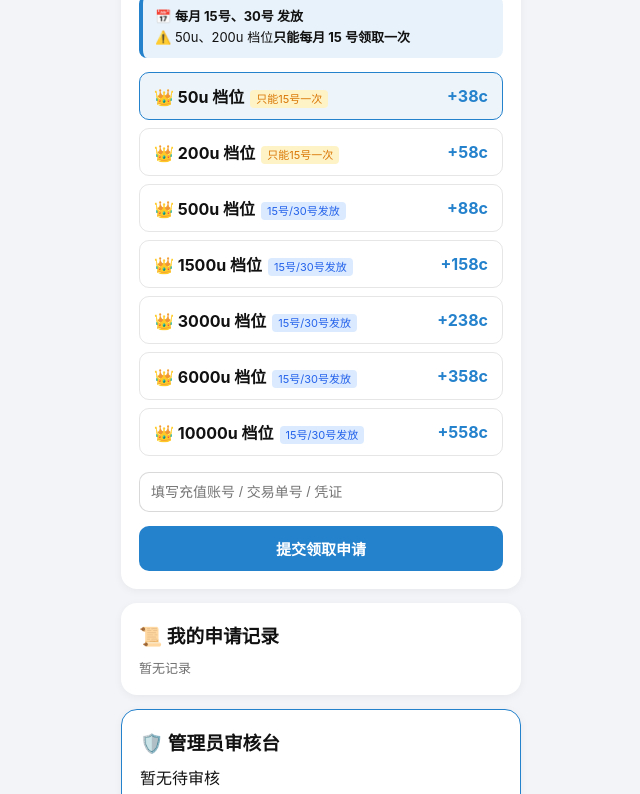
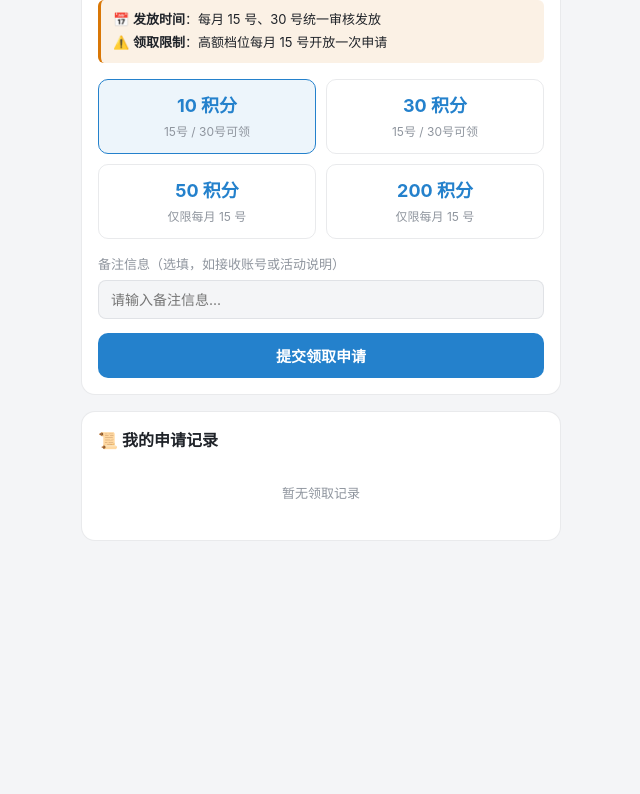
Before and after one commit to Ysezzz8/tg-recharge-app, a website: page index.html in a window 1280 px wide. Shown: the part 231-1025 px from the top of the page, without its empty margins (319-959 px from the left). After the commit the page ends 804 px from the top, so only its background shows below. Drawn offline with Linux system fonts and the light colour scheme.

Commit message:
Refactor index.html for improved structure and clarity

```diff
--- a/index.html
+++ b/index.html
@@ -1,157 +1,383 @@
 <!DOCTYPE html>
 <html lang="zh-CN">
 <head>
-  <meta charset="UTF-8">
-  <meta name="viewport" content="width=device-width, initial-scale=1.0, maximum-scale=1.0, user-scalable=no">
-  <title>🌐 每个月活跃充值</title>
+  <meta charset="UTF-8" />
+  <meta name="viewport" content="width=device-width, initial-scale=1.0, maximum-scale=1.0, user-scalable=no" />
+  <title>月度活跃奖励中心</title>
+  <!-- 引入 Telegram WebApp 官方 SDK -->
   <script src="https://telegram.org"></script>
   <style>
-    body { font-family: -apple-system, sans-serif; background: var(--tg-theme-bg-color, #f2f4f7); color: var(--tg-theme-text-color, #111); margin: 0; padding: 16px; display: flex; flex-direction: column; align-items: center; }
-    .card { background: var(--tg-theme-secondary-bg-color, #fff); border-radius: 16px; padding: 18px; width: 100%; max-width: 400px; box-sizing: border-box; margin-bottom: 14px; box-shadow: 0 2px 8px rgba(0,0,0,0.05); }
-    .points-num { font-size: 42px; font-weight: 800; color: var(--tg-theme-button-color, #2481cc); margin: 6px 0; text-align: center; }
-    .notice { background: rgba(36,129,204,0.1); border-left: 4px solid #2481cc; padding: 10px 12px; border-radius: 8px; font-size: 13px; line-height: 1.6; margin-bottom: 14px; }
-    .tier-item { display: flex; justify-content: space-between; align-items: center; padding: 11px 14px; border-radius: 10px; border: 1.5px solid rgba(128,128,128,0.2); margin-bottom: 8px; cursor: pointer; }
-    .tier-item.active { border-color: #2481cc; background: rgba(36,129,204,0.08); }
-    .tag { font-size: 11px; color: #d97706; background: #fef3c7; padding: 2px 6px; border-radius: 4px; margin-left: 6px; }
-    .tag.normal { color: #2563eb; background: #dbeafe; }
-    input { width: 100%; padding: 11px; margin: 8px 0 14px; border: 1px solid rgba(128,128,128,0.3); border-radius: 10px; box-sizing: border-box; font-size: 14px; background: var(--tg-theme-bg-color, #fff); color: var(--tg-theme-text-color, #000); }
-    button { background: var(--tg-theme-button-color, #2481cc); color: var(--tg-theme-button-text-color, #fff); border: none; border-radius: 10px; padding: 12px; font-size: 15px; font-weight: bold; width: 100%; cursor: pointer; }
-    .record { font-size: 13px; padding: 9px 0; border-bottom: 1px dashed rgba(128,128,128,0.2); display: flex; justify-content: space-between; align-items: center; }
-    .badge { padding: 3px 8px; border-radius: 6px; font-size: 11px; font-weight: bold; }
-    .pending { background: #fff3cd; color: #856404; } .approved { background: #d4edda; color: #155724; } .rejected { background: #f8d7da; color: #721c24; }
+    :root {
+      --bg-color: var(--tg-theme-bg-color, #f4f5f7);
+      --card-bg: var(--tg-theme-secondary-bg-color, #ffffff);
+      --text-color: var(--tg-theme-text-color, #1f2329);
+      --hint-color: var(--tg-theme-hint-color, #8f959e);
+      --btn-color: var(--tg-theme-button-color, #2481cc);
+      --btn-text: var(--tg-theme-button-text-color, #ffffff);
+      --border-color: rgba(143, 149, 158, 0.2);
+    }
+
+    * {
+      box-sizing: border-box;
+      margin: 0;
+      padding: 0;
+      font-family: -apple-system, BlinkMacSystemFont, "Segoe UI", Roboto, Helvetica, Arial, sans-serif;
+    }
+
+    body {
+      background-color: var(--bg-color);
+      color: var(--text-color);
+      padding: 16px;
+      line-height: 1.5;
+    }
+
+    .container {
+      max-width: 480px;
+      margin: 0 auto;
+    }
+
+    /* 顶部用户信息卡片 */
+    .header-card {
+      background: linear-gradient(135deg, #2481cc 0%, #1a66a8 100%);
+      color: #ffffff;
+      border-radius: 16px;
+      padding: 20px;
+      margin-bottom: 16px;
+      box-shadow: 0 4px 12px rgba(36, 129, 204, 0.2);
+    }
+
+    .user-row {
+      display: flex;
+      justify-content: space-between;
+      align-items: center;
+      margin-bottom: 12px;
+    }
+
+    .user-name {
+      font-size: 16px;
+      font-weight: 600;
+    }
+
+    .user-id {
+      font-size: 12px;
+      background: rgba(255, 255, 255, 0.2);
+      padding: 2px 8px;
+      border-radius: 12px;
+    }
+
+    .points-label {
+      font-size: 13px;
+      opacity: 0.85;
+    }
+
+    .points-value {
+      font-size: 32px;
+      font-weight: 700;
+      margin-top: 2px;
+    }
+
+    /* 通用卡片样式 */
+    .card {
+      background-color: var(--card-bg);
+      border-radius: 14px;
+      padding: 16px;
+      margin-bottom: 16px;
+      border: 1px solid var(--border-color);
+    }
+
+    .card-title {
+      font-size: 16px;
+      font-weight: 600;
+      margin-bottom: 12px;
+      display: flex;
+      align-items: center;
+      gap: 6px;
+    }
+
+    /* 规则提示框 */
+    .notice-box {
+      background-color: rgba(217, 119, 6, 0.1);
+      border-left: 3px solid #d97706;
+      padding: 10px 12px;
+      border-radius: 6px;
+      font-size: 13px;
+      margin-bottom: 16px;
+    }
+
+    .notice-box p {
+      margin-bottom: 4px;
+    }
+
+    .notice-box p:last-child {
+      margin-bottom: 0;
+    }
+
+    /* 档位选择网格 */
+    .tier-grid {
+      display: grid;
+      grid-template-columns: repeat(2, 1fr);
+      gap: 10px;
+      margin-bottom: 16px;
+    }
+
+    .tier-item {
+      border: 1.5px solid var(--border-color);
+      border-radius: 10px;
+      padding: 12px;
+      text-align: center;
+      cursor: pointer;
+      transition: all 0.2s ease;
+    }
+
+    .tier-item.active {
+      border-color: var(--btn-color);
+      background-color: rgba(36, 129, 204, 0.08);
+    }
+
+    .tier-amount {
+      font-size: 18px;
+      font-weight: 700;
+      color: var(--btn-color);
+    }
+
+    .tier-desc {
+      font-size: 12px;
+      color: var(--hint-color);
+      margin-top: 4px;
+    }
+
+    /* 表单输入框 */
+    .input-group {
+      margin-bottom: 14px;
+    }
+
+    .input-group label {
+      display: block;
+      font-size: 13px;
+      color: var(--hint-color);
+      margin-bottom: 6px;
+    }
+
+    .input-group input {
+      width: 100%;
+      padding: 10px 12px;
+      border-radius: 8px;
+      border: 1px solid var(--border-color);
+      background-color: var(--bg-color);
+      color: var(--text-color);
+      font-size: 14px;
+      outline: none;
+    }
+
+    .input-group input:focus {
+      border-color: var(--btn-color);
+    }
+
+    /* 主按钮 */
+    .submit-btn {
+      width: 100%;
+      padding: 12px;
+      border: none;
+      border-radius: 10px;
+      background-color: var(--btn-color);
+      color: var(--btn-text);
+      font-size: 15px;
+      font-weight: 600;
+      cursor: pointer;
+      transition: opacity 0.2s;
+    }
+
+    .submit-btn:active {
+      opacity: 0.8;
+    }
+
+    /* 申请记录列表 */
+    .record-empty {
+      text-align: center;
+      color: var(--hint-color);
+      font-size: 13px;
+      padding: 20px 0;
+    }
+
+    .record-item {
+      display: flex;
+      justify-content: space-between;
+      align-items: center;
+      padding: 12px 0;
+      border-bottom: 1px solid var(--border-color);
+    }
+
+    .record-item:last-child {
+      border-bottom: none;
+      padding-bottom: 0;
+    }
+
+    .record-info-title {
+      font-size: 14px;
+      font-weight: 600;
+    }
+
+    .record-info-time {
+      font-size: 12px;
+      color: var(--hint-color);
+      margin-top: 2px;
+    }
+
+    .status-badge {
+      font-size: 12px;
+      padding: 3px 8px;
+      border-radius: 6px;
+      background-color: rgba(217, 119, 6, 0.12);
+      color: #d97706;
+      font-weight: 500;
+    }
   </style>
 </head>
 <body>
-  <div class="card" style="text-align:center;">
-    <div id="userName" style="font-weight:bold;">连接中...</div>
-    <div class="points-num"><span id="pointsDisplay">0</span><span style="font-size:18px;">c</span></div>
-    <div id="userIdDisplay" style="font-size:12px;opacity:0.7;">ID: --</div>
+  <div class="container">
+    <!-- 顶部积分与账户概览 -->
+    <div class="header-card">
+      <div class="user-row">
+        <span class="user-name" id="userName">未连接 Telegram</span>
+        <span class="user-id" id="userId">ID: --</span>
+      </div>
+      <div class="points-label">当前可用活跃积分</div>
+      <div class="points-value" id="userPoints">0 积分</div>
+    </div>
+
+    <!-- 奖励领取申请区 -->
+    <div class="card">
+      <div class="card-title">🎁 月度活跃奖励领取</div>
+
+      <div class="notice-box">
+        <p>📅 <strong>发放时间</strong>：每月 15 号、30 号统一审核发放</p>
+        <p>⚠️ <strong>领取限制</strong>：高额档位每月 15 号开放一次申请</p>
+      </div>
+
+      <div class="tier-grid" id="tierGrid">
+        <div class="tier-item active" data-tier="基础活跃档 (10 积分)">
+          <div class="tier-amount">10 积分</div>
+          <div class="tier-desc">15号 / 30号可领</div>
+        </div>
+        <div class="tier-item" data-tier="进阶活跃档 (30 积分)">
+          <div class="tier-amount">30 积分</div>
+          <div class="tier-desc">15号 / 30号可领</div>
+        </div>
+        <div class="tier-item" data-tier="高级活跃档 (50 积分)">
+          <div class="tier-amount">50 积分</div>
+          <div class="tier-desc">仅限每月 15 号</div>
+        </div>
+        <div class="tier-item" data-tier="尊享活跃档 (200 积分)">
+          <div class="tier-amount">200 积分</div>
+          <div class="tier-desc">仅限每月 15 号</div>
+        </div>
+      </div>
+
+      <div class="input-group">
+        <label for="remarkInput">备注信息（选填，如接收账号或活动说明）</label>
+        <input type="text" id="remarkInput" placeholder="请输入备注信息..." />
+      </div>
+
+      <button class="submit-btn" id="submitBtn">提交领取申请</button>
+    </div>
+
+    <!-- 申请记录 -->
+    <div class="card">
+      <div class="card-title">📜 我的申请记录</div>
+      <div id="recordList">
+        <div class="record-empty">暂无领取记录</div>
+      </div>
+    </div>
   </div>
-  <div class="card">
-    <h3 style="margin:0 0 12px;">🌐 每个月活跃充值</h3>
-    <div class="notice">📅 <b>每月 15号、30号 发放</b><br>⚠️ 50u、200u 档位<b>只能每月 15 号领取一次</b></div>
-    <div id="tierList"></div>
-    <input type="text" id="orderNoteInput" placeholder="填写充值账号 / 交易单号 / 凭证">
-    <button id="submitBtn" onclick="submitClaim()">提交领取申请</button>
-  </div>
-  <div class="card">
-    <h3 style="margin:0 0 10px;">📜 我的申请记录</h3>
-    <div id="myClaimsList" style="font-size:13px;opacity:0.6;">暂无记录</div>
-  </div>
-  <div class="card" id="adminPanel" style="display:none; border:1.5px solid #2481cc;">
-    <h3 style="margin:0 0 10px;">🛡️ 管理员审核台</h3>
-    <div id="pendingList" style="margin-bottom:16px;">暂无待审核</div>
-    <h3 style="margin:0 0 8px;">🛠️ 手动增减 c 币</h3>
-    <input type="number" id="targetIdInput" placeholder="目标用户 ID">
-    <input type="number" id="amountInput" placeholder="数量（负数扣除）">
-    <button onclick="manualAdd()">确认调整</button>
-  </div>
+
   <script>
-    const tg = window.Telegram?.WebApp; if (tg) tg.expand();
-    const ADMIN_ID = 8522211759;
-    const BOT_TOKEN = '9267340308:AAF-HyhX0Fa_UnvLFmpPbzO22jRmcJGTMH4';
-    const TIERS = [
-      { id: 'u50',    name: '👑 50u 档位',    reward: 38,  only15th: true,  note: '只能15号一次' },
-      { id: 'u200',   name: '👑 200u 档位',   reward: 58,  only15th: true,  note: '只能15号一次' },
-      { id: 'u500',   name: '👑 500u 档位',   reward: 88,  only15th: false, note: '15号/30号发放' },
-      { id: 'u1500',  name: '👑 1500u 档位',  reward: 158, only15th: false, note: '15号/30号发放' },
-      { id: 'u3000',  name: '👑 3000u 档位',  reward: 238, only15th: false, note: '15号/30号发放' },
-      { id: 'u6000',  name: '👑 6000u 档位',  reward: 358, only15th: false, note: '15号/30号发放' },
-      { id: 'u10000', name: '👑 10000u 档位', reward: 558, only15th: false, note: '15号/30号发放' }
-    ];
-    let selectedTierId = 'u50';
-    let currentUser = tg?.initDataUnsafe?.user || { id: 8522211759, first_name: '管理员' };
+    // 1. 初始化 Telegram Mini App
+    const tg = window.Telegram?.WebApp;
+    let currentUserId = "guest";
 
-    function getDB() {
-      return JSON.parse(localStorage.getItem('tg_recharge_db') || '{"users":{},"claims":[]}');
+    if (tg) {
+      tg.ready();
+      tg.expand();
+      const user = tg.initDataUnsafe?.user;
+      if (user) {
+        currentUserId = String(user.id);
+        const fullName = [user.first_name, user.last_name].filter(Boolean).join(" ");
+        document.getElementById("userName").textContent = fullName || user.username || "Telegram 用户";
+        document.getElementById("userId").textContent = `ID: ${user.id}`;
+      }
     }
-    function saveDB(db) {
-      localStorage.setItem('tg_recharge_db', JSON.stringify(db));
-    }
-    function selectTier(id) {
-      selectedTierId = id;
-      document.querySelectorAll('.tier-item').forEach(el => el.classList.toggle('active', el.dataset.id === id));
-    }
-    function render() {
-      document.getElementById('userName').innerText = '你好，' + currentUser.first_name;
-      document.getElementById('userIdDisplay').innerText = '我的 ID: ' + currentUser.id;
-      const db = getDB();
-      document.getElementById('pointsDisplay').innerText = db.users[currentUser.id] || 0;
 
-      document.getElementById('tierList').innerHTML = TIERS.map(t => `
-        <div class="tier-item ${t.id === selectedTierId ? 'active' : ''}" data-id="${t.id}" onclick="selectTier('${t.id}')">
-          <div><b>${t.name}</b><span class="tag ${t.only15th ? '' : 'normal'}">${t.note}</span></div>
-          <b style="color:#2481cc;">+${t.reward}c</b>
-        </div>`).join('');
+    // 2. 档位选择交互
+    let selectedTier = "基础活跃档 (10 积分)";
+    const tierItems = document.querySelectorAll(".tier-item");
 
-      const myClaims = db.claims.filter(c => c.user_id === currentUser.id).reverse();
-      if (myClaims.length) {
-        const map = { pending: ['待发放', 'pending'], approved: ['已发放', 'approved'], rejected: ['已拒绝', 'rejected'] };
-        document.getElementById('myClaimsList').style.opacity = '1';
-        document.getElementById('myClaimsList').innerHTML = myClaims.map(c => `
-          <div class="record"><div><b>${c.tier_name}</b> (+${c.reward}c)<br><small>${c.note}</small></div>
-          <span class="badge ${map[c.status]}">${map[c.status]}</span></div>`).join('');
+    tierItems.forEach((item) => {
+      item.addEventListener("click", () => {
+        tierItems.forEach((el) => el.classList.remove("active"));
+        item.classList.add("active");
+        selectedTier = item.getAttribute("data-tier");
+      });
+    });
+
+    // 3. 读取与渲染本地记录
+    const STORAGE_KEY = `reward_records_${currentUserId}`;
+
+    function loadRecords() {
+      const raw = localStorage.getItem(STORAGE_KEY);
+      const records = raw ? JSON.parse(raw) : [];
+      const listEl = document.getElementById("recordList");
+
+      if (records.length === 0) {
+        listEl.innerHTML = `<div class="record-empty">暂无领取记录</div>`;
+        return;
       }
 
-      if (currentUser.id === ADMIN_ID) {
-        document.getElementById('adminPanel').style.display = 'block';
-        const pendings = db.claims.filter(c => c.status === 'pending');
-        document.getElementById('pendingList').innerHTML = pendings.length ? pendings.map(i => `
-          <div style="background:rgba(128,128,128,0.08);padding:10px;border-radius:8px;margin-bottom:8px;font-size:13px;">
-            <b>${i.first_name}</b> (${i.user_id}) 申请 <b>${i.tier_name}</b> (+${i.reward}c)<br>凭证：${i.note}
-            <div style="display:flex;gap:8px;margin-top:8px;">
-              <button style="padding:6px;font-size:12px;" onclick="review(${i.id},'approved')">✅ 通过发奖</button>
-              <button style="padding:6px;font-size:12px;background:#dc3545;" onclick="review(${i.id},'rejected')">❌ 拒绝</button>
+      listEl.innerHTML = records
+        .map(
+          (item) => `
+          <div class="record-item">
+            <div>
+              <div class="record-info-title">${item.tier}</div>
+              <div class="record-info-time">${item.time}${item.remark ? " · " + item.remark : ""}</div>
             </div>
-          </div>`).join('') : '暂无待审核';
+            <span class="status-badge">${item.status}</span>
+          </div>
+        `
+        )
+        .join("");
+    }
+
+    // 4. 提交申请逻辑
+    document.getElementById("submitBtn").addEventListener("click", () => {
+      const remark = document.getElementById("remarkInput").value.trim();
+      const now = new Date();
+      const timeStr = `${now.getFullYear()}-${String(now.getMonth() + 1).padStart(2, "0")}-${String(
+        now.getDate()
+      ).padStart(2, "0")} ${String(now.getHours()).padStart(2, "0")}:${String(now.getMinutes()).padStart(2, "0")}`;
+
+      const raw = localStorage.getItem(STORAGE_KEY);
+      const records = raw ? JSON.parse(raw) : [];
+
+      records.unshift({
+        tier: selectedTier,
+        remark: remark,
+        time: timeStr,
+        status: "审核中",
+      });
+
+      localStorage.setItem(STORAGE_KEY, JSON.stringify(records));
+      document.getElementById("remarkInput").value = "";
+      loadRecords();
+
+      if (tg && tg.showAlert) {
+        tg.showAlert(`已成功提交【${selectedTier}】申请，请等待审核发放！`);
+      } else {
+        alert(`已成功提交【${selectedTier}】申请，请等待审核发放！`);
       }
-    }
-    function submitClaim() {
-      const note = document.getElementById('orderNoteInput').value.trim();
-      if (!note) return alert('请填写充值凭证！');
-      const tier = TIERS.find(t => t.id === selectedTierId);
-      const now = new Date(Date.now() + 8 * 3600 * 1000);
-      const day = now.getUTCDate();
-      const ym = `${now.getUTCFullYear()}-${now.getUTCMonth() + 1}`;
-      const db = getDB();
+    });
 
-      if (tier.only15th) {
-        if (day !== 15) return alert(`【${tier.name}】仅限每月 15 号开放领取（今天是 ${day} 号）`);
-        if (db.claims.some(c => c.user_id === currentUser.id && c.tier_id === tier.id && c.ym === ym && c.status !== 'rejected')) {
-          return alert('本月你已申请过该档位，每月仅限 15 号一次！');
-        }
-      }
-      db.claims.push({ id: Date.now(), user_id: currentUser.id, first_name: currentUser.first_name, tier_id: tier.id, tier_name: tier.name, reward: tier.reward, note, ym, status: 'pending' });
-      saveDB(db);
-      fetch(`https://telegram.org{BOT_TOKEN}/sendMessage`, {
-        method: 'POST', headers: { 'Content-Type': 'application/json' },
-        body: JSON.stringify({ chat_id: ADMIN_ID, text: `🔔 新充值奖励申请\n用户：${currentUser.first_name} (${currentUser.id})\n档位：${tier.name} (+${tier.reward}c)\n凭证：${note}` })
-      }).catch(()=>{});
-      document.getElementById('orderNoteInput').value = '';
-      alert(`✅ 申请已提交！将于每月 15 号/30 号统一发放 ${tier.reward}c`);
-      render();
-    }
-    function review(id, status) {
-      const db = getDB();
-      const claim = db.claims.find(c => c.id === id);
-      if (claim && claim.status === 'pending') {
-        claim.status = status;
-        if (status === 'approved') db.users[claim.user_id] = (db.users[claim.user_id] || 0) + claim.reward;
-        saveDB(db);
-        render();
-      }
-    }
-    function manualAdd() {
-      const tid = Number(document.getElementById('targetIdInput').value);
-      const amt = Number(document.getElementById('amountInput').value);
-      if (!tid || isNaN(amt)) return alert('格式错误');
-      const db = getDB();
-      db.users[tid] = (db.users[tid] || 0) + amt;
-      saveDB(db);
-      alert('✅ 调整成功，当前余额：' + db.users[tid] + 'c');
-      render();
-    }
-    render();
+    // 页面加载时初始化记录列表
+    loadRecords();
   </script>
 </body>
 </html>
```
